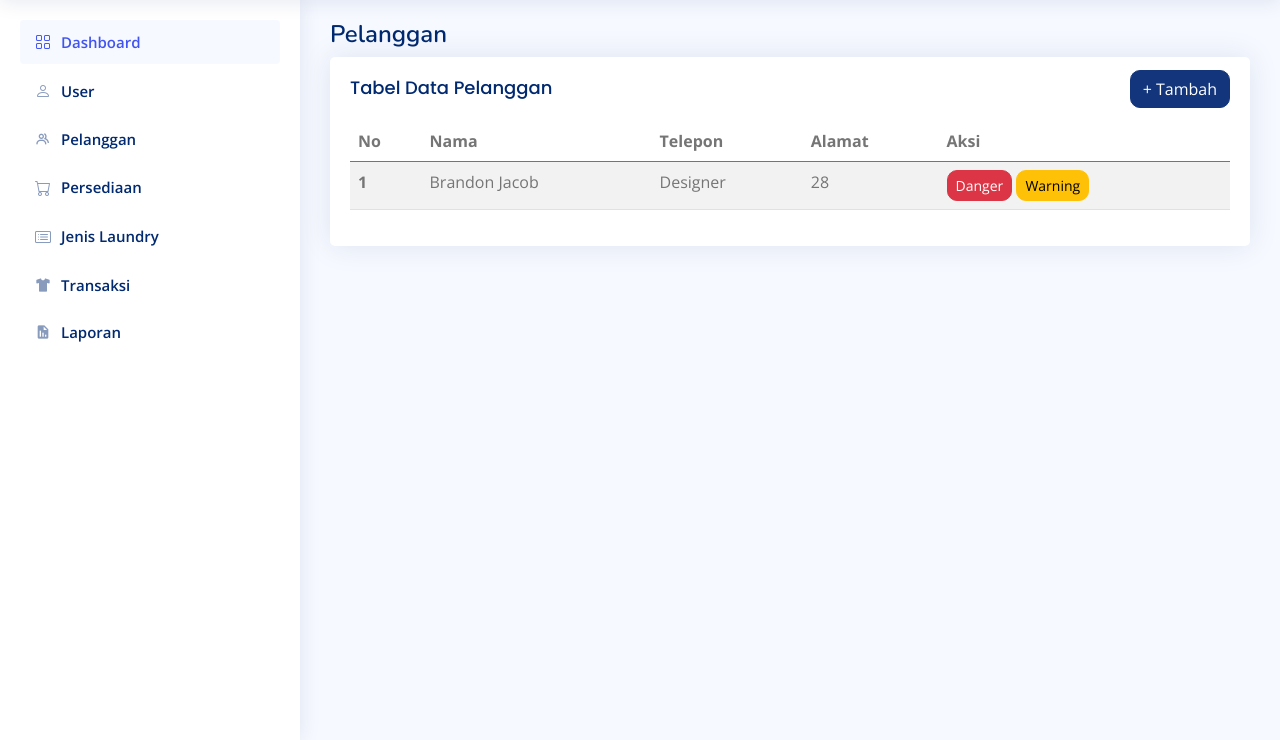
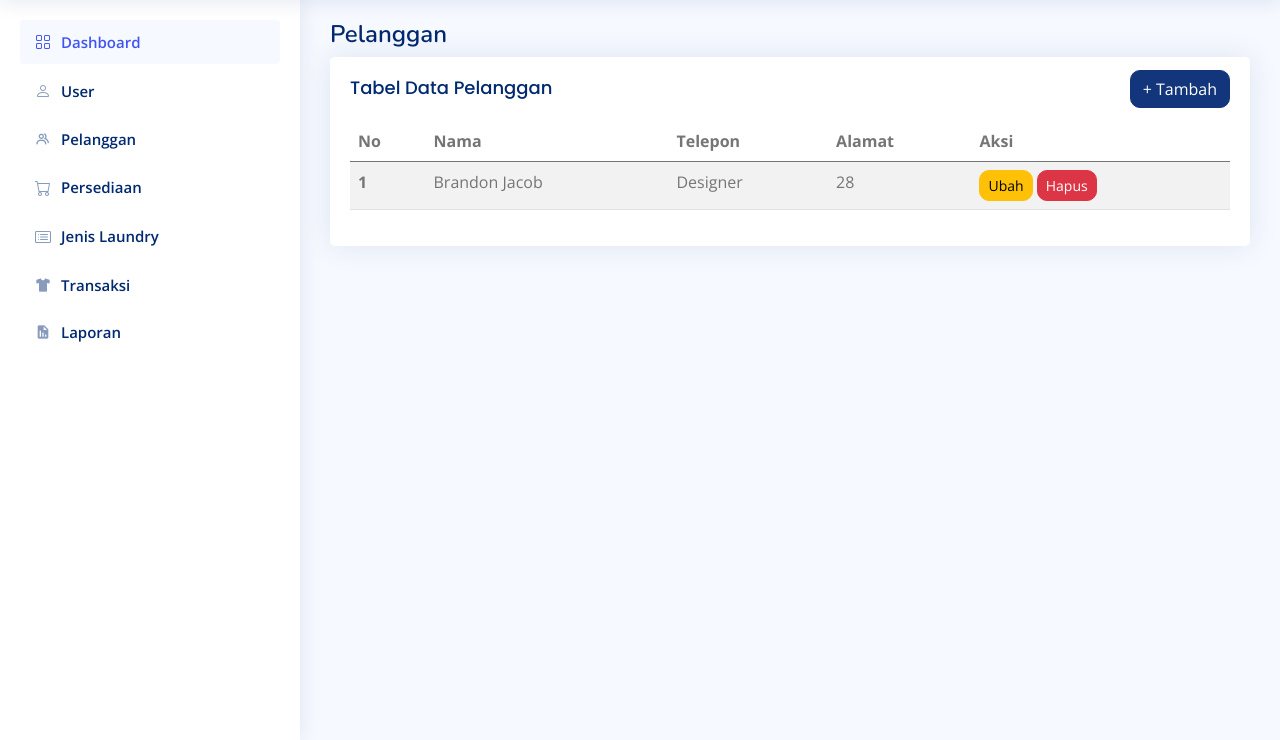
Before and after one commit to rismauldamit/si_laundry, a CodeIgniter 4 app: the page made by app/Views/pelanggan.php in a window 1280 px wide. Shown: the part 60-800 px from the top of the page. Run offline with PHP 8.4 and a stand-in for CodeIgniter, Linux system fonts and the light colour scheme; the template is opened without the code that fills it, so the values that code supplies are empty; some libraries are stand-ins or nearby versions.

Commit message:
tombol button

```diff
--- a/app/Views/jenis_laundry.php
+++ b/app/Views/jenis_laundry.php
@@ -27,8 +27,8 @@
               <td>firoh</td>
               <td>Designer</td>
               <td>28</td>
-              <td><button type="button" class="btn btn-danger btn-sm">Danger</button>
-              <button type="button" class="btn btn-warning btn-sm">Warning</button>
+              <td><button type="button" class="btn btn-warning btn-sm">Ubah</button>
+              <button type="button" class="btn btn-danger btn-sm">Hapus</button>
             </td>
             </tr>
           </tbody>
--- a/app/Views/pelanggan.php
+++ b/app/Views/pelanggan.php
@@ -29,8 +29,8 @@
               <td>Brandon Jacob</td>
               <td>Designer</td>
               <td>28</td>
-              <td><button type="button" class="btn btn-danger btn-sm">Danger</button>
-              <button type="button" class="btn btn-warning btn-sm">Warning</button>
+              <td><button type="button" class="btn btn-warning btn-sm">Ubah</button>
+              <button type="button" class="btn btn-danger btn-sm">Hapus</button>
             </td>
             </tr>
           </tbody>
--- a/app/Views/persediaan.php
+++ b/app/Views/persediaan.php
@@ -27,8 +27,8 @@
               <td>Brandon Jacob</td>
               <td>Designer</td>
               <td>28</td>
-              <td><button type="button" class="btn btn-danger btn-sm">Danger</button>
-              <button type="button" class="btn btn-warning btn-sm">Warning</button>
+              <td><button type="button" class="btn btn-warning btn-sm">Ubah</button>
+              <button type="button" class="btn btn-danger btn-sm">Hapus</button>
             </td>
             </tr>
           </tbody>
--- a/app/Views/transaksi.php
+++ b/app/Views/transaksi.php
@@ -29,8 +29,8 @@
               <td>firoh</td>
               <td>Designer</td>
               <td>28</td>
-              <td><button type="button" class="btn btn-danger btn-sm">Danger</button>
-                <button type="button" class="btn btn-warning btn-sm">Warning</button>
+              <td><button type="button" class="btn btn-warning btn-sm">Ubah</button>
+              <button type="button" class="btn btn-danger btn-sm">Hapus</button>
               </td>
             </tr>
           </tbody>
```
